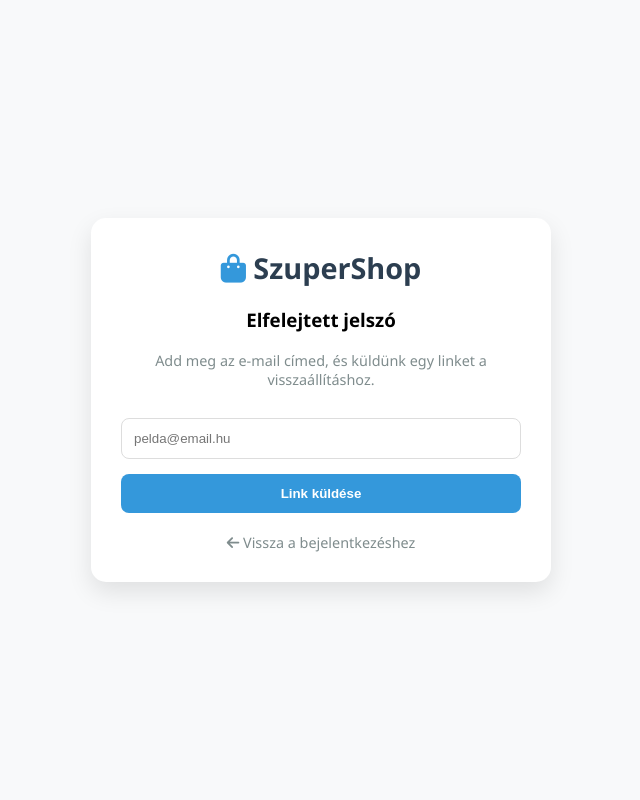
After one commit to Moony3149/Vizsgaremek, a PHP site: page /Vizsgaremek/Vizsgaremek/forgot_password.php in a window 1280 px wide. The commit adds this page. Shown: the whole page, without its empty margins (319-959 px from the left). Run offline with PHP 8.4, Linux system fonts and the light colour scheme; some libraries are stand-ins or nearby versions.

Commit message:
Add files via upload

```diff
--- /dev/null
+++ b/Vizsgaremek/Vizsgaremek/forgot_password.php
@@ -0,0 +1,178 @@
+<?php
+// 1. Kapcsolat az adatbázissal
+include "connect.php";
+
+// 3. A fájlok kézi betöltése
+require 'C:\xampp\htdocs\Vizsgaremek\PHPMailer\src\PHPMailer.php';
+require 'C:\xampp\htdocs\Vizsgaremek\PHPMailer\src\Exception.php';
+require 'C:\xampp\htdocs\Vizsgaremek\PHPMailer\src\SMTP.php';
+
+$message = ""; // Visszajelző üzenet tárolása
+$message_type = ""; // 'success' vagy 'error'
+
+if (isset($_POST['reset_request'])) {
+    $email = $_POST['email'];
+
+    // Ellenőrizzük, létezik-e a felhasználó
+    $stmt = $conn->prepare("SELECT ID FROM users WHERE email = ?");
+    $stmt->bind_param("s", $email);
+    $stmt->execute();
+    $res = $stmt->get_result();
+
+    if ($res->num_rows > 0) {
+        // Generálunk egy egyedi tokent
+        $token = bin2hex(random_bytes(32));
+        $expires = date("Y-m-d H:i:s", strtotime("+30 minutes"));
+
+        // Elmentjük az adatbázisba (ha már volt kérése, felülírjuk vagy újat adunk hozzá)
+        $stmt = $conn->prepare("INSERT INTO password_resets (email, token, expires_at) VALUES (?, ?, ?)");
+        $stmt->bind_param("sss", $email, $token, $expires);
+        $stmt->execute();
+
+        // Levél küldése
+        $mail = new \PHPMailer\PHPMailer\PHPMailer(true);
+        try {
+            // SMTP Beállítások
+            $mail->isSMTP();
+            $mail->Host       = 'smtp.gmail.com';
+            $mail->SMTPAuth   = true;
+            $mail->Username   = 'gergo.mokan@gmail.com'; // IDE A GMAIL CÍMED (jelszo2 a jelenlegi jelszó)
+            $mail->Password   = 'glci kheg oynr avlt'; // IDE AZ APP PASSWORD (szóközök nélkül)
+            $mail->SMTPSecure = \PHPMailer\PHPMailer\PHPMailer::ENCRYPTION_STARTTLS;
+            $mail->Port       = 587;
+            $mail->CharSet    = 'UTF-8'; // Ékezetek miatt kötelező
+
+            // Címzettek
+            $mail->setFrom('no-reply@szupershop.hu', 'SzuperShop');
+            $mail->addAddress($email);
+
+            // Tartalom
+            $reset_link = "http://localhost/Vizsgaremek/reset_password.php?token=" . $token;
+            $mail->isHTML(true);
+            $mail->Subject = 'Jelszó visszaállítás - SzuperShop';
+            $mail->Body    = "
+                <div style='font-family: Arial, sans-serif; border: 1px solid #ddd; padding: 20px; border-radius: 10px;'>
+                    <h2 style='color: #2c3e50;'>SzuperShop Jelszóvisszaállítás</h2>
+                    <p>Elfelejtetted a jelszavad? Semmi gond!</p>
+                    <p>Kattints az alábbi gombra a jelszavad megváltoztatásához. A link <strong>30 percig</strong> érvényes.</p>
+                    <div style='text-align: center; margin: 30px 0;'>
+                        <a href='$reset_link' style='background-color: #3498db; color: white; padding: 12px 25px; text-decoration: none; border-radius: 5px; font-weight: bold;'>Új jelszó megadása</a>
+                    </div>
+                    <p style='font-size: 0.8rem; color: #7f8c8d;'>Ha nem te kérted a visszaállítást, hagyd figyelmen kívül ezt a levelet.</p>
+                </div>
+            ";
+
+            $mail->send();
+            $message = "A visszaállító linket elküldtük az e-mail címedre!";
+            $message_type = "success";
+        } catch (Exception $e) {
+            $message = "Hiba történt a küldés során: {$mail->ErrorInfo}";
+            $message_type = "error";
+        }
+    } else {
+        $message = "Ezzel az e-mail címmel nincs regisztrált felhasználó.";
+        $message_type = "error";
+    }
+}
+?>
+
+<!DOCTYPE html>
+<html lang="hu">
+<head>
+    <meta charset="UTF-8">
+    <meta name="viewport" content="width=device-width, initial-scale=1.0">
+    <title>SzuperShop - Elfelejtett jelszó</title>
+    <link rel="stylesheet" href="https://cdnjs.cloudflare.com/ajax/libs/font-awesome/6.4.0/css/all.min.css">
+    <style>
+        body {
+            font-family: 'Segoe UI', sans-serif;
+            background: #f8f9fa;
+            display: flex;
+            justify-content: center;
+            align-items: center;
+            height: 100vh;
+            margin: 0;
+        }
+        .reset-container {
+            background: white;
+            padding: 30px;
+            border-radius: 15px;
+            box-shadow: 0 10px 25px rgba(0,0,0,0.1);
+            width: 100%;
+            max-width: 400px;
+            text-align: center;
+        }
+        .logo {
+            font-size: 1.8rem;
+            font-weight: bold;
+            color: #2c3e50;
+            margin-bottom: 20px;
+        }
+        .logo i { color: #3498db; }
+
+        input[type="email"] {
+            width: 100%;
+            padding: 12px;
+            margin: 15px 0;
+            border: 1px solid #ddd;
+            border-radius: 8px;
+            box-sizing: border-box;
+            outline: none;
+        }
+        input[type="email"]:focus { border-color: #3498db; }
+
+        .btn-reset {
+            width: 100%;
+            padding: 12px;
+            background: #3498db;
+            color: white;
+            border: none;
+            border-radius: 8px;
+            font-weight: bold;
+            cursor: pointer;
+            transition: 0.3s;
+        }
+        .btn-reset:hover { background: #2980b9; }
+
+        .alert {
+            padding: 12px;
+            margin-bottom: 15px;
+            border-radius: 8px;
+            font-size: 0.9rem;
+        }
+        .success { background: #d4edda; color: #155724; border: 1px solid #c3e6cb; }
+        .error { background: #f8d7da; color: #721c24; border: 1px solid #f5c6cb; }
+
+        .back-to-login {
+            margin-top: 20px;
+            display: block;
+            color: #7f8c8d;
+            text-decoration: none;
+            font-size: 0.9rem;
+        }
+        .back-to-login:hover { color: #2c3e50; }
+    </style>
+</head>
+<body>
+
+<div class="reset-container">
+    <div class="logo"><i class="fas fa-shopping-bag"></i> SzuperShop</div>
+    <h3>Elfelejtett jelszó</h3>
+    <p style="color: #7f8c8d; font-size: 0.9rem;">Add meg az e-mail címed, és küldünk egy linket a visszaállításhoz.</p>
+
+    <?php if ($message): ?>
+        <div class="alert <?= $message_type ?>">
+            <?= $message ?>
+        </div>
+    <?php endif; ?>
+
+    <form method="POST">
+        <input type="email" name="email" placeholder="pelda@email.hu" required>
+        <button type="submit" name="reset_request" class="btn-reset">Link küldése</button>
+    </form>
+
+    <a href="login.php" class="back-to-login"><i class="fas fa-arrow-left"></i> Vissza a bejelentkezéshez</a>
+</div>
+
+</body>
+</html>
--- a/Vizsgaremek/Vizsgaremek/login.php
+++ b/Vizsgaremek/Vizsgaremek/login.php
@@ -138,6 +138,11 @@ if ($_SERVER["REQUEST_METHOD"] === "POST") {
         <form method="POST">
             <input type="email" name="email" placeholder="Email cím" required>
             <input type="password" name="password" placeholder="Jelszó" required>
+
+            <div style="text-align: right; margin-top: -5px; margin-bottom: 15px;">
+                <a href="forgot_password.php" style="font-size: 0.8rem; color: #3498db; text-decoration: none;">Elfelejtetted a jelszavad?</a>
+            </div>
+
             <button type="submit" class="btn-main">Bejelentkezés</button>
         </form>
 
```
Also changed, not shown: Vizsgaremek/Vizsgaremek/firms.sql (+52 -16 lines), Vizsgaremek/Vizsgaremek/reset_password.php (added, +181 -0 lines), 1 other file.
